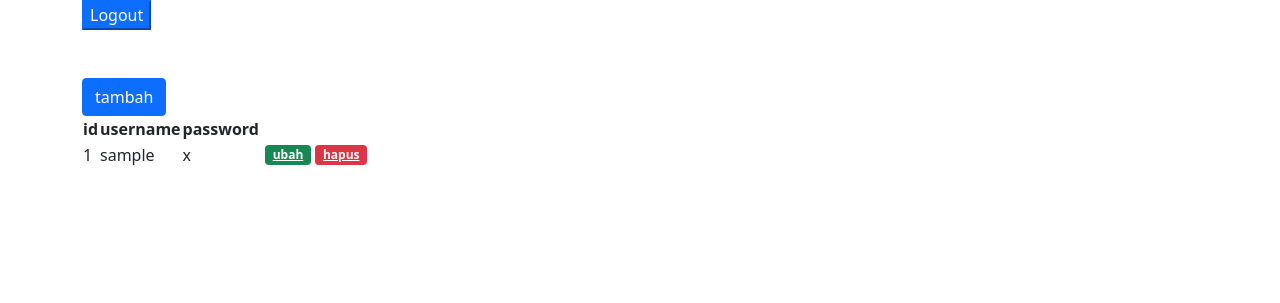
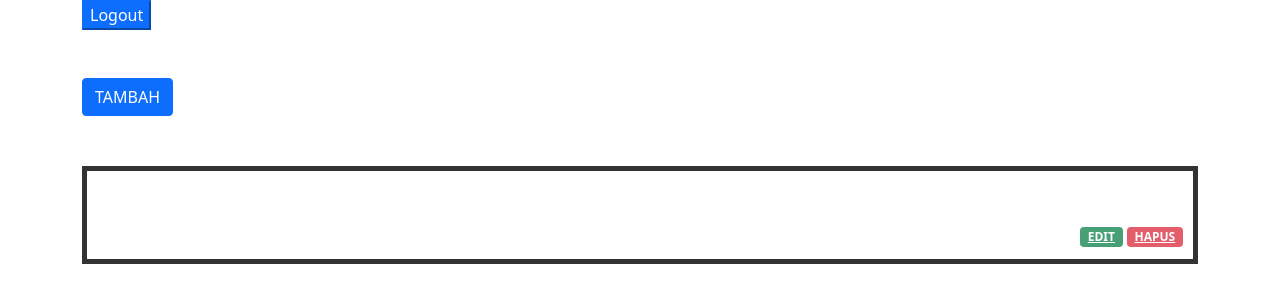
Before and after one commit to vzrifan/sosmed, a PHP site: the page made by app/views/dashboardAdmin/index.php in a window 1280 px wide. Shown: the top 303 px of the page. Run offline with PHP 8.4, Linux system fonts and the light colour scheme; the template is opened without the code that fills it: most values are stand-ins (such as "Sample title", 1, 10 or a date in 2020); some libraries are stand-ins or nearby versions.

Commit message:
updating

```diff
--- a/app/views/dashboardAdmin/index.php
+++ b/app/views/dashboardAdmin/index.php
@@ -1,3 +1,6 @@
+<head>
+    <link rel="stylesheet" href=".../public/css/styles.css">
+</head>
 <div class="container">
     <form action="<?= BASEURL; ?>/dashboardAdmin/logout" method="post">
         <button type="submit" class="btn-primary">Logout</button>
@@ -5,14 +8,14 @@
     <br><br>
     <div class="col">
         <button type="button" class="btn btn-primary tombolTambahData" data-bs-toggle="modal" data-bs-target="#formModal">
-            tambah
+            TAMBAH
         </button>
     </div>
-    <table>
+    <table border="3" cellspacing="0" cellpadding="10">
         <tr>
-            <th>id</th>
-            <th>username</th>
-            <th>password</th>
+            <th>ID</th>
+            <th>USERNAME</th>
+            <th>PASSWORD</th>
         </tr>
         <?php foreach ($data['users'] as $user) : ?>
             <tr>
@@ -21,10 +24,10 @@
                 <td><?= $user['password']; ?></td>
                 <td>
                     <a href="<?= BASEURL; ?>/dashboardAdmin/hapus/<?= $user['id'] ?>" class="badge bg-danger float-end ms-1" onclick="return confirm('yakin?')">
-                        hapus
+                        HAPUS
                     </a>
                     <a href="<?= BASEURL; ?>/dashboardAdmin/ubah/<?= $user['id'] ?>" class="badge bg-success float-end ms-1 tampilModalUbah" data-bs-toggle="modal" data-bs-target="#formModal" data-id="<?= $user['id'] ?>">
-                        ubah
+                        EDIT
                     </a>
                 </td>
             </tr>
--- a/public/css/styles.css
+++ b/public/css/styles.css
@@ -0,0 +1,10 @@
+table {
+    width: 100%;
+    margin: 50px auto;
+    border-collapse: collapse;
+    border: 5px solid black;
+    font-weight: bold;
+    backdrop-filter: blur(10px);
+    opacity: 0.8;
+    color: white;
+}
```
